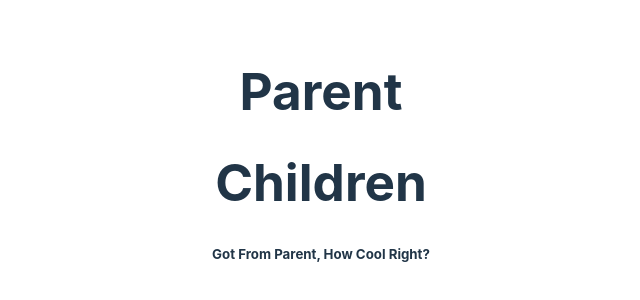
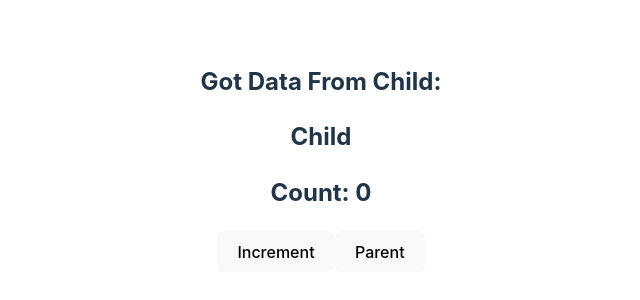
Before and after one commit to abdulmoiz99/reactTestBench, a React (Vite) app: page / in a window 1280 px wide. Shown: the part 242-542 px from the top of the page, without its empty margins (319-959 px from the left). Built offline with nearby package versions, Linux system fonts and the light colour scheme.

Commit message:
Implemented child to parent communication

```diff
--- a/src/App.tsx
+++ b/src/App.tsx
@@ -1,6 +1,6 @@
 // App.tsx
 import './App.css';
-import { Parent } from './parentToChild/parent';
+import { Parent } from './childToParent/parent';
 
 function App() {
 
--- /dev/null
+++ b/src/childToParent/Child.tsx
@@ -0,0 +1,17 @@
+import { useState } from "react"
+
+type Props = {
+    data: (arg0: number) => number
+}
+export const Child = (props: Props) => {
+    const { data } = props
+    const [count, setCount] = useState<number>(0);
+    return (
+        <>
+            <h2>Child</h2>
+            <h2>Count: {count}</h2>
+            <button onClick={() => setCount(count + 1)}>Increment</button>
+            <button onClick={() => data(count)}>Parent</button>
+        </>
+    )
+}
--- /dev/null
+++ b/src/childToParent/Parent.tsx
@@ -0,0 +1,14 @@
+import { Child } from "./Child"
+
+export const Parent = () => {
+    const handleChildData = (data: number) => {
+        console.log("Data received from child: ", data)
+        return data;
+    }
+    return (
+        <>
+            <h2>Got Data From Child: </h2>
+            <Child data={handleChildData} />
+        </>
+    )
+}
```
